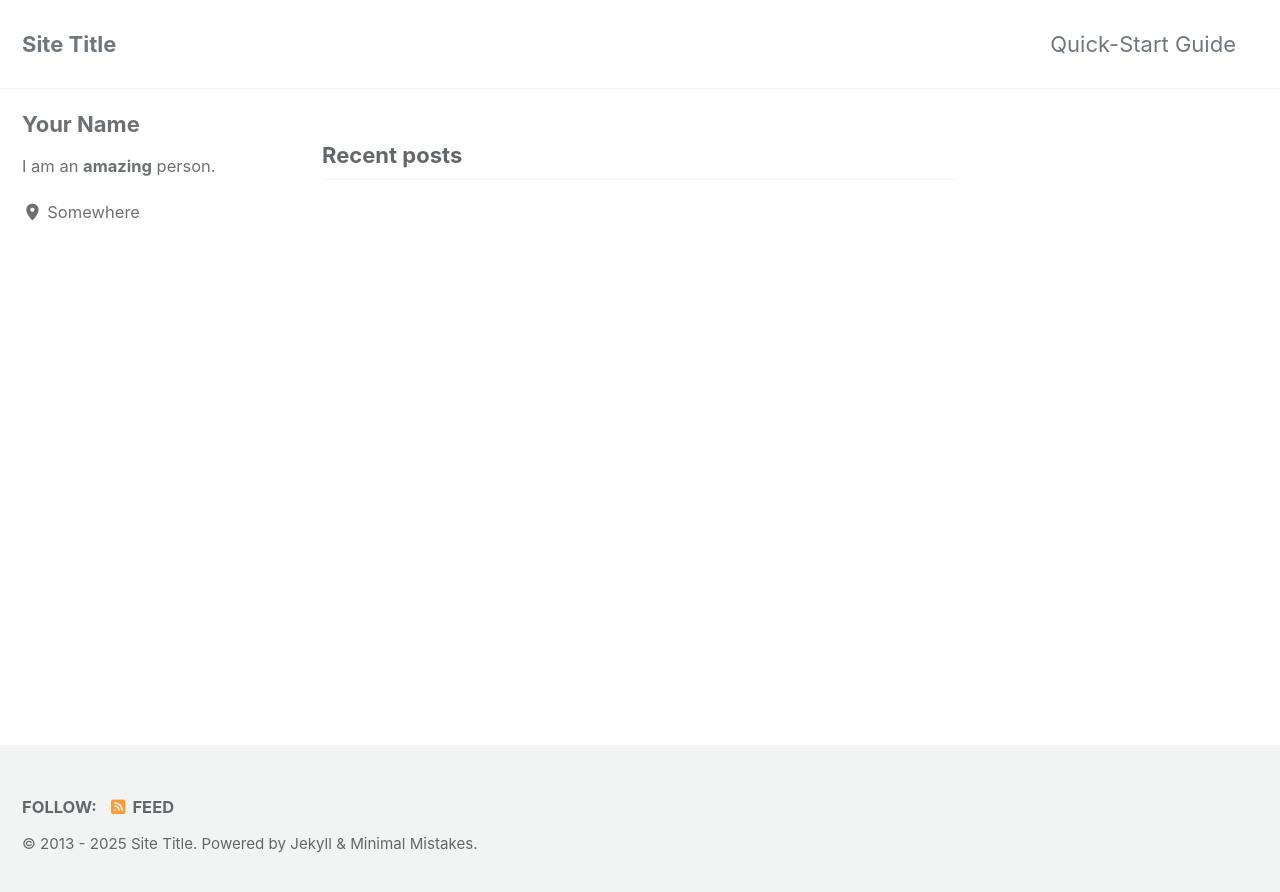
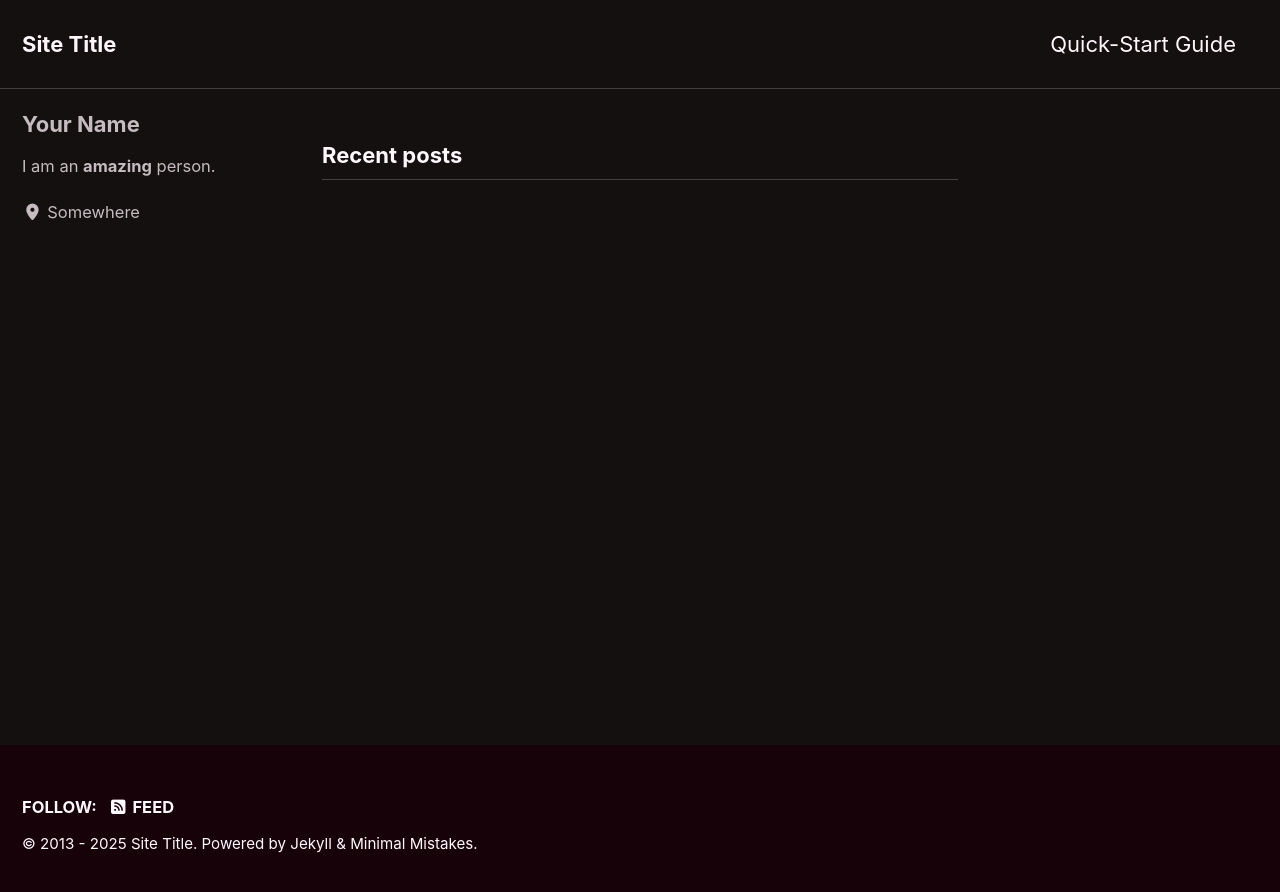
Before and after one commit to ahmdobeidat/ahmdob.github.io, a Jekyll site: the page built from index.html, in a window 1280 px wide. Shown: the top 892 px of the page. Built offline with Jekyll 4.4.1, drawn with Linux system fonts in a browser that asks for light colours; cached includes are drawn as plain includes; the list of posts is cut into pages by our own code.

Commit message:
Update _config.yml

```diff
--- a/_config.yml
+++ b/_config.yml
@@ -11,8 +11,8 @@
 # https://mmistakes.github.io/minimal-mistakes/docs/quick-start-guide/#installing-the-theme
 
 theme                  : "minimal-mistakes-jekyll"
-# remote_theme           : "mmistakes/minimal-mistakes"
-minimal_mistakes_skin    : "default" # "air", "aqua", "contrast", "dark", "dirt", "neon", "mint", "plum", "sunrise"
+remote_theme           : "mmistakes/minimal-mistakes"
+minimal_mistakes_skin    : "neon" # "air", "aqua", "contrast", "dark", "dirt", "neon", "mint", "plum", "sunrise"
 
 # Site Settings
 locale                   : "en-US"
```
